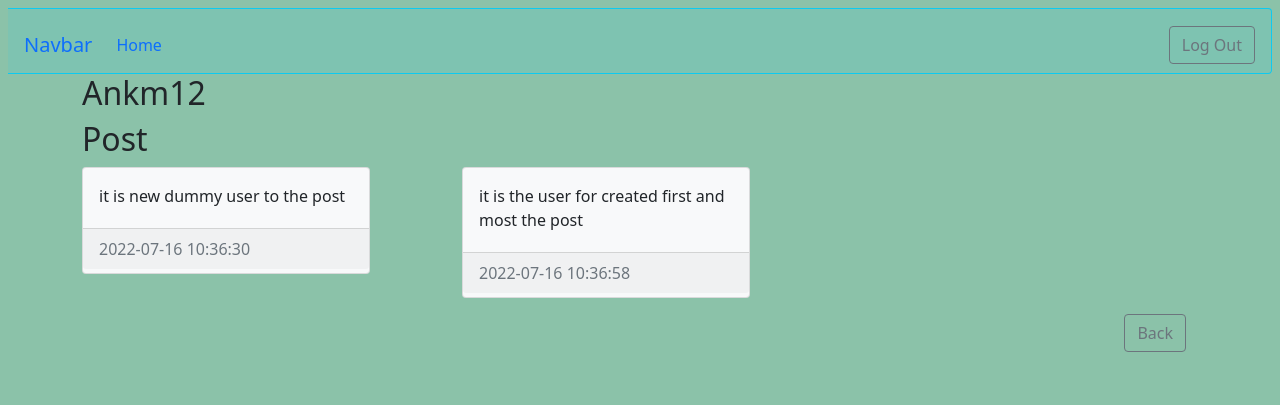
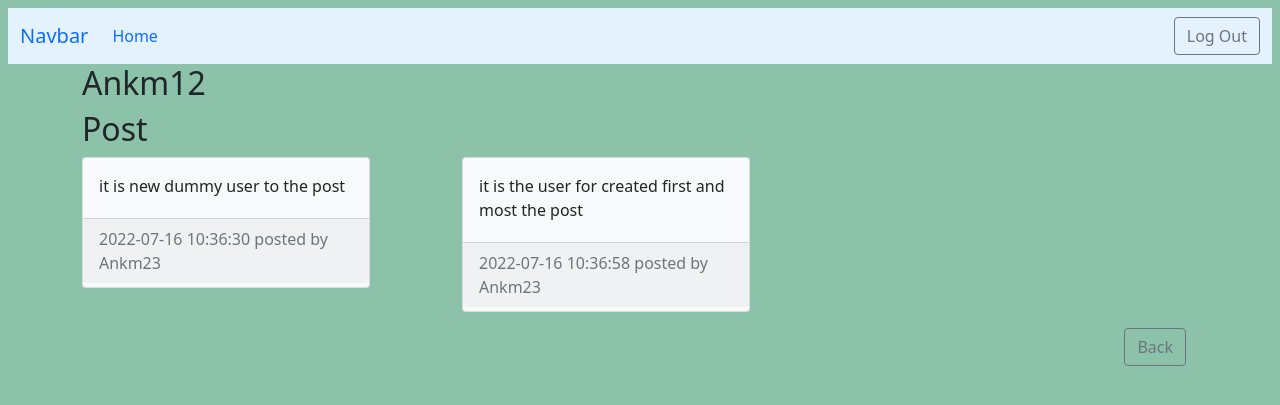
Before and after one commit to ankr19/Python-Flask, a Flask app: a page that uses Blog/website/templates/base.html in a window 1280 px wide. Shown: the top 405 px of the page. Run offline with Flask 2, Linux system fonts and the light colour scheme; a user stored in the database is signed in; some libraries are stand-ins or nearby versions.

Commit message:
upadting
Updating the navbar

```diff
--- a/Blog/website/templates/base.html
+++ b/Blog/website/templates/base.html
@@ -13,9 +13,10 @@
     <link rel="stylesheet" href="https://cdn.jsdelivr.net/npm/bootstrap-icons@1.9.0/font/bootstrap-icons.css">
 
     <title>{% block title %}{%endblock title %}!</title>
+
 </head>
 
-<body class="bg-success p-2 text-dark bg-opacity-50">
+<body class="bg-success p-2 text text-dark bg-opacity-50">
     {% include "navbar.html" %}
     {% with messages = get_flashed_messages(with_categories=True) %}
     {% if messages %}
--- a/Blog/website/templates/navbar.html
+++ b/Blog/website/templates/navbar.html
@@ -1,6 +1,6 @@
-<nav class="navbar navbar-expand-lg pb-2 p-3 bg-info bg-opacity-10 border border-info border-start-0 rounded-end"style="background-color: #e3f2fd;>
+<nav class="navbar navbar-expand-lg" style="background-color: #e3f2fd;">
     <div class="container-fluid">
-        <a class="navbar-brand" href="/home">Navbar</a>
+        <a class="navbar-brand" href="{{url_for('view.home')}}">Navbar</a>
         <button class="navbar-toggler" type="button" data-bs-toggle="collapse" data-bs-target="#navbarSupportedContent"
             aria-controls="navbarSupportedContent" aria-expanded="false" aria-label="Toggle navigation">
             <span class="navbar-toggler-icon"></span>
@@ -8,12 +8,11 @@
         <div class="collapse navbar-collapse" id="navbarSupportedContent">
             <ul class="navbar-nav me-auto mb-2 mb-lg-0">
                 <li class="nav-item">
-                    <a class="nav-link active" aria-current="page" href="/home">Home</a>
+                    <a class="nav-link active" aria-current="page" href="{{url_for('view.home')}}">Home</a>
                 </li>
             </ul>
-        </div>
-        {% if not user.is_authenticated %}
-        <!-- <div class="collapse navbar-collapse" id="navbarSupportedContent"> -->
+            {% if not user.is_authenticated %}
+            <!-- <div class="collapse navbar-collapse" id="navbarSupportedContent"> -->
             <ul class="navbar-nav me-auto mb-2 mb-lg-0">
                 <li class="nav-item">
                     <a class="btn btn-outline-primary mx-2" href="/auth/login">Login</a>
@@ -27,6 +26,6 @@
                 <a class="btn btn-outline-secondary" href="{{url_for('auth.logout')}}">Log Out</a>
             </form>
             {% endif %}
-        <!-- </div> -->
+        </div>
     </div>
 </nav>
--- a/Blog/website/templates/post.html
+++ b/Blog/website/templates/post.html
@@ -12,7 +12,7 @@
                     <p class="card-text">{{ post.text }}</p>
                 </div>
                 <div class="my-1 card-footer text-muted">
-                    {{post.date_created}}
+                    {{post.date_created}} posted by {{user.username}}
                 </div>
             </div>
 
```
